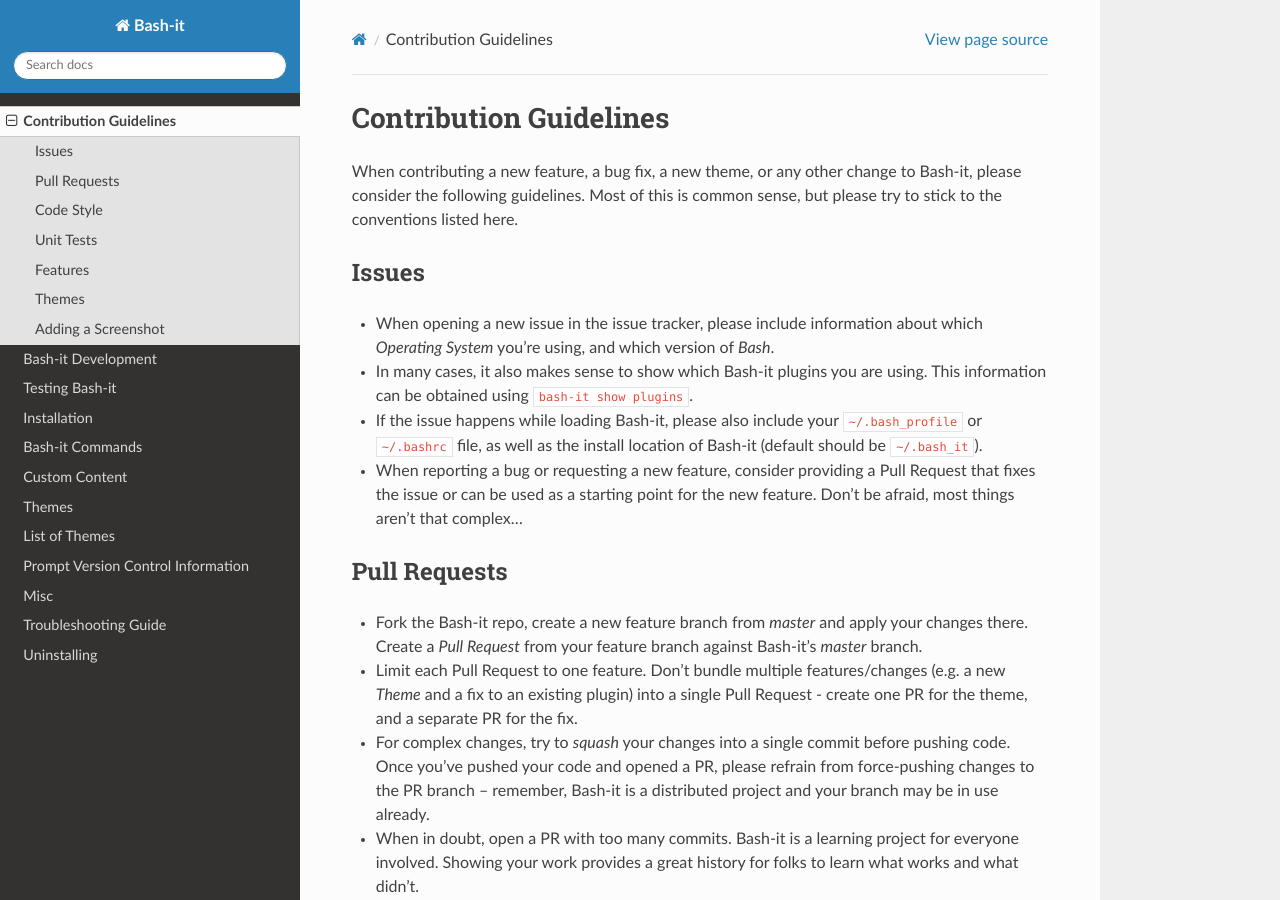
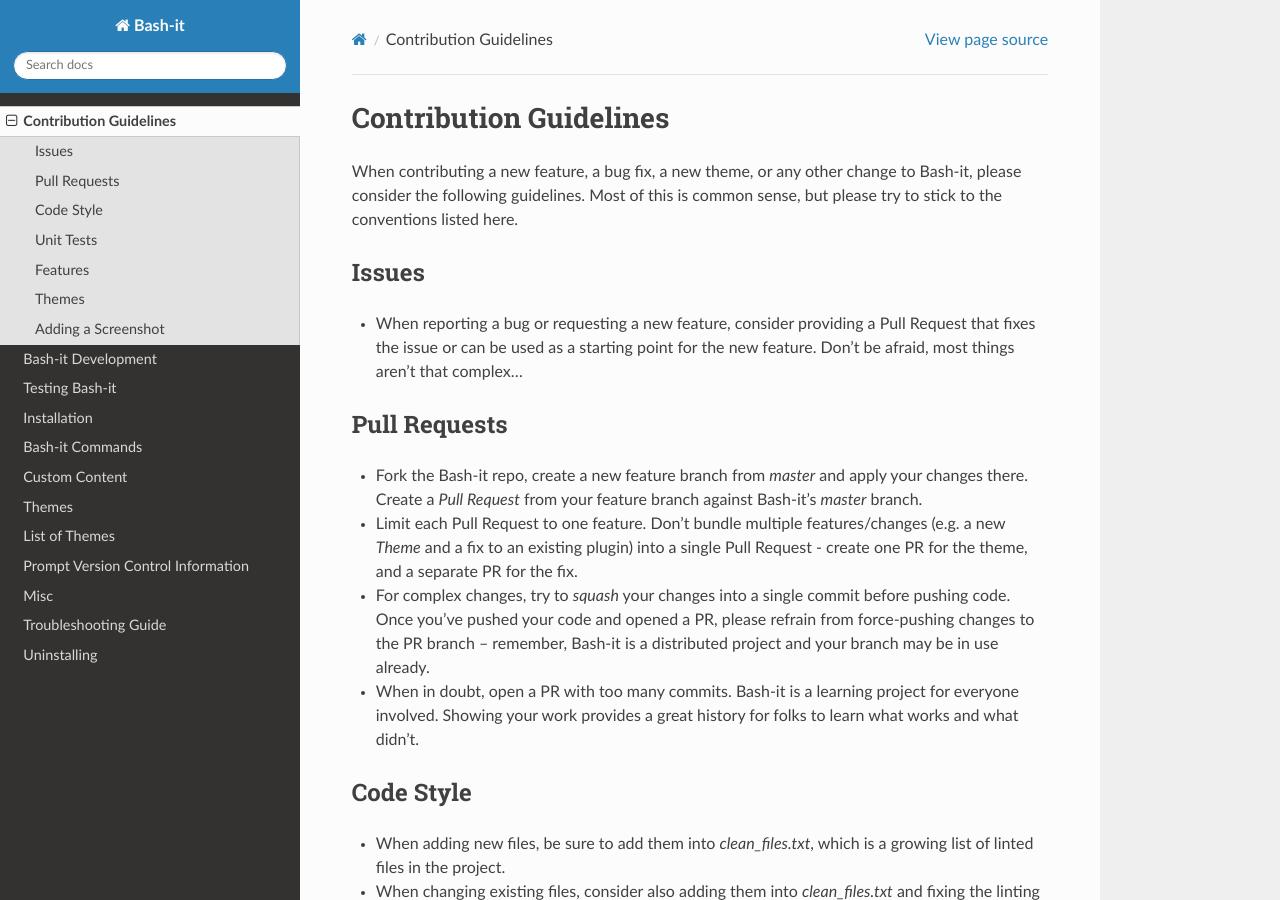
Before and after one commit to Bash-it/bash-it, a Sphinx documentation site: the page built from docs/contributing.rst, in a window 1280 px wide and 900 px high. Built offline with Sphinx 7.4.7 and the Read the Docs theme 2.0.0, drawn with Linux system fonts in a browser that asks for light colours.

Commit message:
docs: contributing: Remove bullets already covered by our templates

```diff
--- a/docs/contributing.rst
+++ b/docs/contributing.rst
@@ -10,11 +10,6 @@
 ------
 
 
-* When opening a new issue in the issue tracker, please include information about which *Operating System* you're using, and which version of *Bash*.
-* In many cases, it also makes sense to show which Bash-it plugins you are using.
-  This information can be obtained using ``bash-it show plugins``.
-* If the issue happens while loading Bash-it, please also include your ``~/.bash_profile`` or ``~/.bashrc`` file,
-  as well as the install location of Bash-it (default should be ``~/.bash_it``\ ).
 * When reporting a bug or requesting a new feature, consider providing a Pull Request that fixes the issue or can be used as a starting point for the new feature.
   Don't be afraid, most things aren't that complex...
 
```
